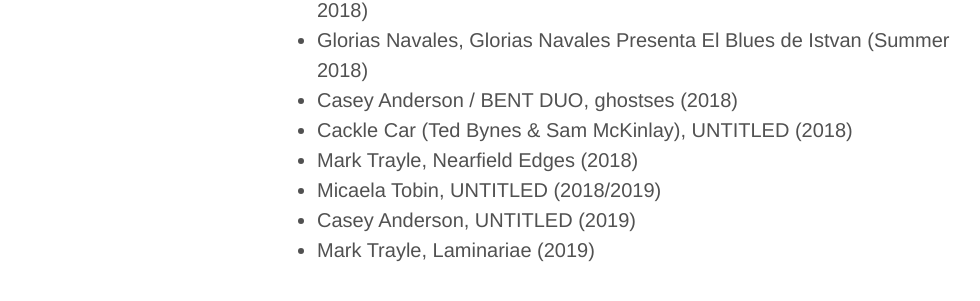
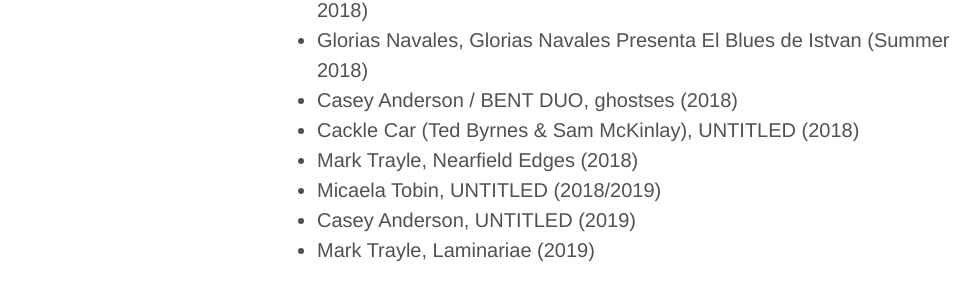
Before and after one commit to caseyanderson/awavepress.com, a Jekyll site: the page built from forthcoming.md, in a window 1280 px wide. Shown: the part 227-528 px from the top of the page, without its empty margins (3-983 px from the left). Built offline with Jekyll 4.4.1, drawn with Linux system fonts in a browser that asks for light colours.

Commit message:
typo correction

```diff
--- a/forthcoming.md
+++ b/forthcoming.md
@@ -8,7 +8,7 @@ tag: forthcoming
 * Stephen Cornford, Electrocardiographs of a Cathode Ray Tube (Spring 2018)
 * Glorias Navales, Glorias Navales Presenta El Blues de Istvan (Summer 2018)
 * Casey Anderson / BENT DUO, ghostses (2018)
-* Cackle Car (Ted Bynes & Sam McKinlay), UNTITLED (2018)
+* Cackle Car (Ted Byrnes & Sam McKinlay), UNTITLED (2018)
 * Mark Trayle, Nearfield Edges (2018)
 * Micaela Tobin, UNTITLED (2018/2019)
 * Casey Anderson, UNTITLED (2019)
```
